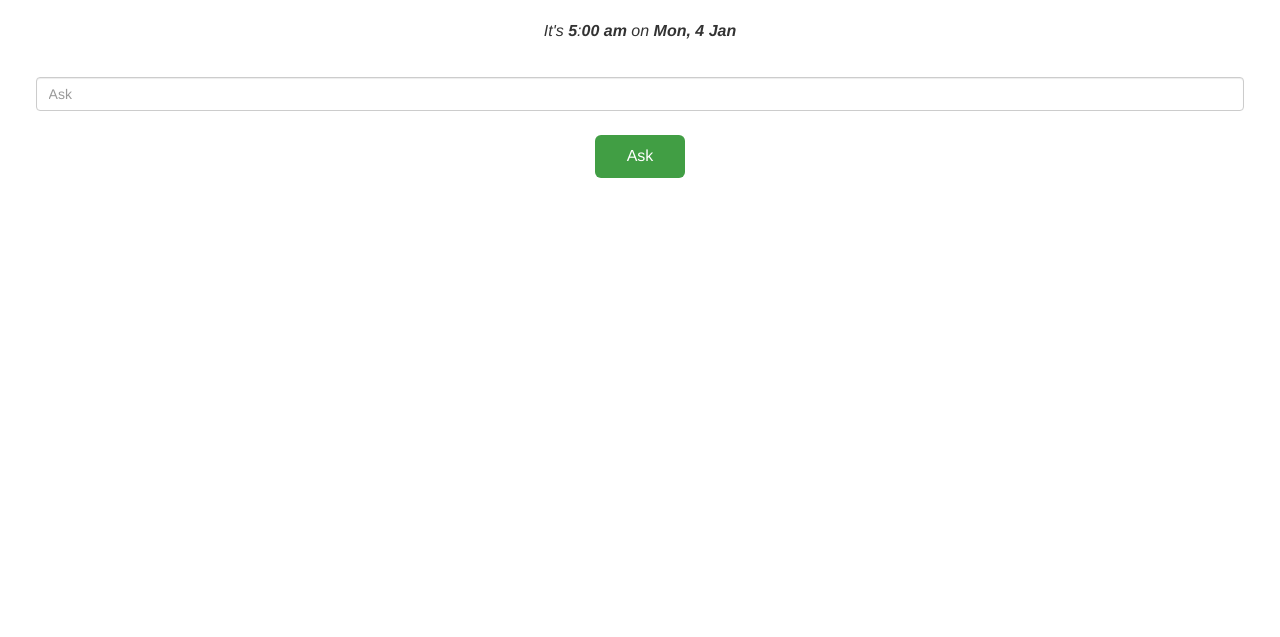
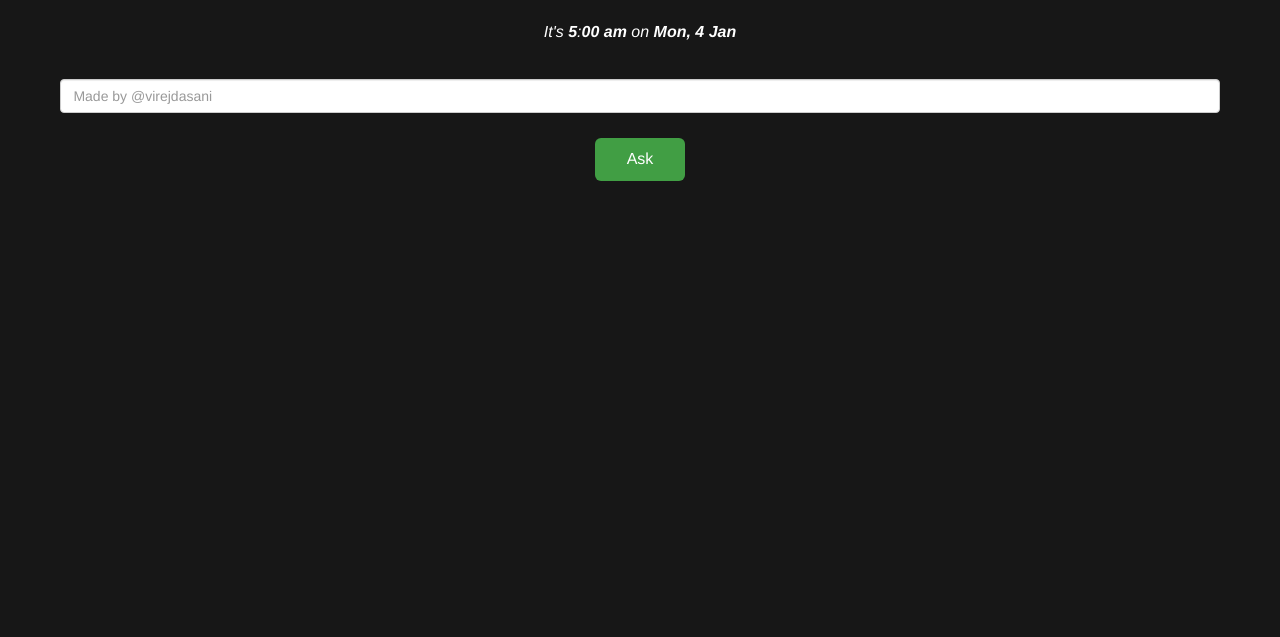
Before and after one commit to virejdasani/PRB, a website: page index.html in a window 1280 px wide. Shown: the part 163-800 px from the top of the page. Drawn offline with nearby package versions, Linux system fonts and the light colour scheme.

Commit message:
Made a lot of changes, additions and deletions

```diff
--- a/index.html
+++ b/index.html
@@ -16,8 +16,9 @@
                 <!-- Greeting -->
                 <div id="greeting"></div>
                 <!-- Input field -->
-                <input class="form-control" id="commandInput" placeholder="Ask">
-
+                <center>
+                  <input class="form-control" id="commandInput" placeholder="Made by @virejdasani                                                                                                                                                                                                                                                                                                                                                                                  ">
+                </center>
                 <!-- Ask button -->
                 <button type="submit" id="askBtn" class="button">Ask</button>
                 <div id="answer"></div>
--- a/index.js
+++ b/index.js
@@ -88,8 +88,6 @@ document.getElementById("askBtn").addEventListener("click", function(event){
         }
 
     }
-
-
 
     else {
         answer = random(unrecognisedCommandResponse)
--- a/package.json
+++ b/package.json
@@ -14,5 +14,9 @@
   "license": "ISC",
   "dependencies": {
     "electron": "^11.1.1"
+  },
+  "build": {
+    "appId": "com.virej.cadbury",
+    "directory":
   }
 }
--- a/styles.css
+++ b/styles.css
@@ -1,8 +1,13 @@
+* {
+    background-color: #171717;
+    color: white;
+}
+
 .app {
     text-align: center;
     margin-top: 6%;
-    margin-left: 2%;
-    margin-right: 2%;
+    padding-left: 10%;
+    padding-right: 10%;
     padding: 10px;
 }
 
@@ -26,14 +31,14 @@
 
 .button:hover {
     background-color: #347c38;
-    color: white;
-    box-shadow: 0 2px 4px 0 rgba(0,0,0,0.24), 0 8px 16px 0 rgba(0,0,0,0.19);
 }
 
 
 #commandInput {
     margin-top: 10px;
     margin-bottom: 10px;
+    text-align: center;
+    max-width: 92%;
 }
 
 #greeting {
```
